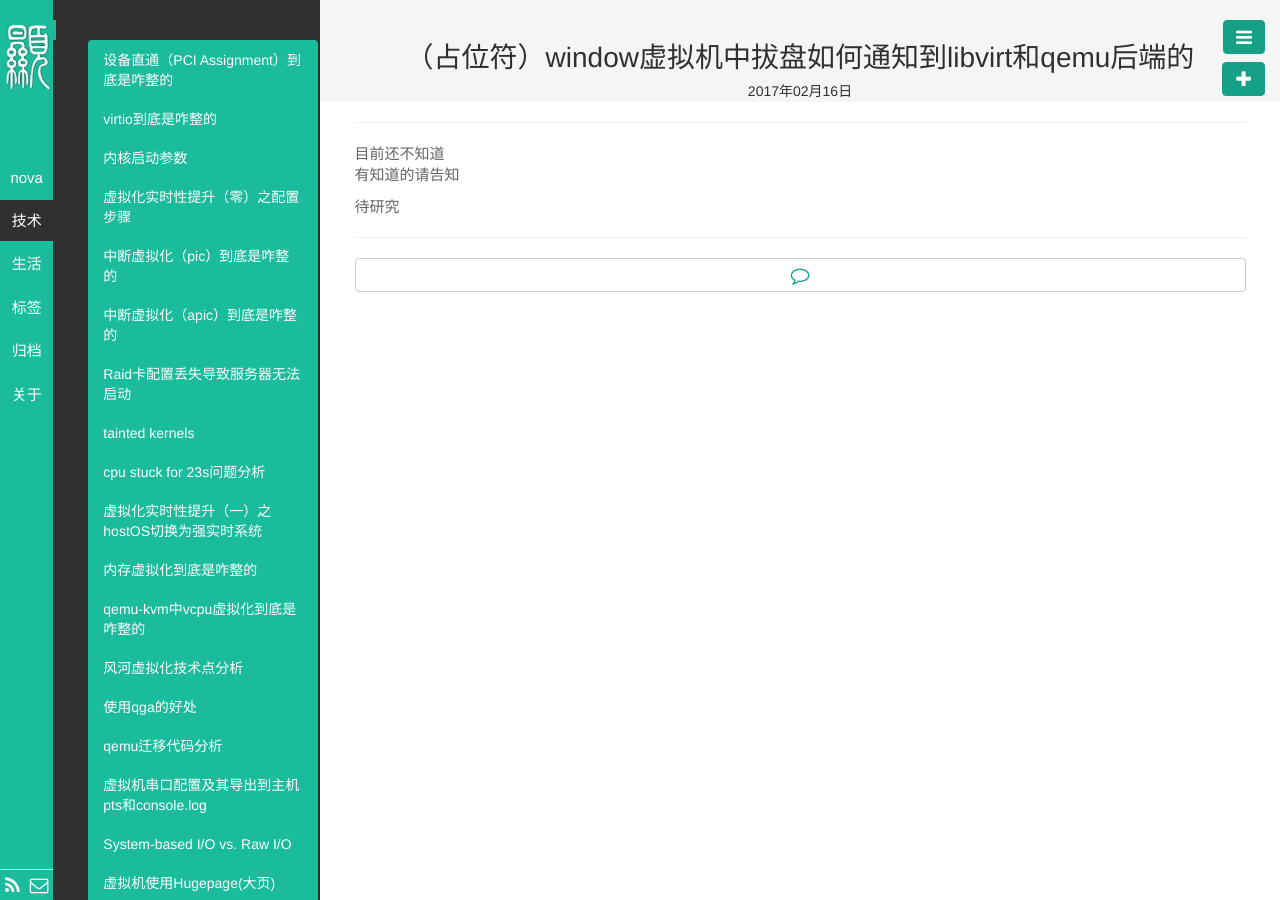
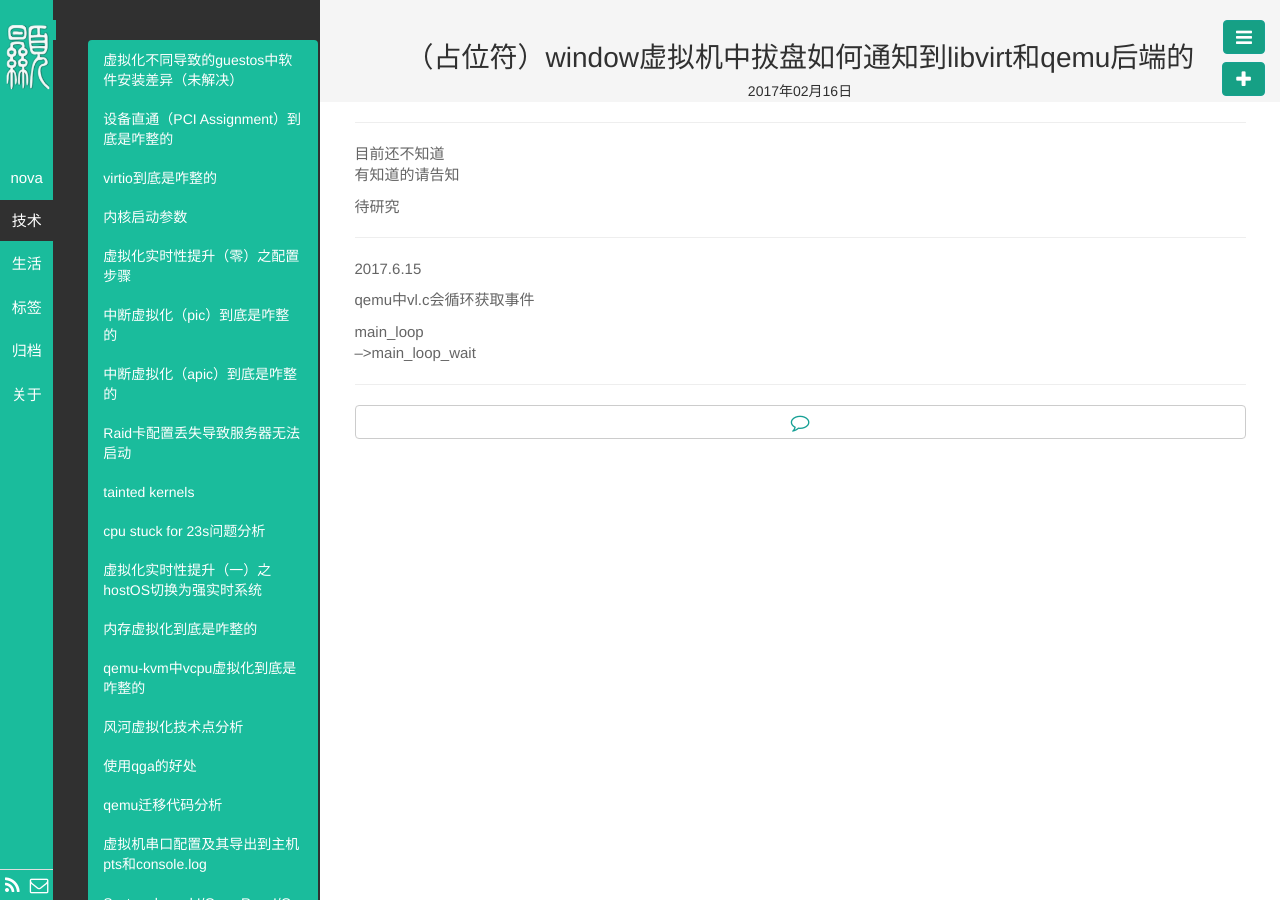
Before and after one commit to byHAN/byhan.github.io, a Jekyll site: the page built from _posts/技术/2017-02-16-guest event to libivrt.md, in a window 1280 px wide. Built offline with Jekyll 4.4.1, drawn with Linux system fonts in a browser that asks for light colours; some of the changed lines change nothing that is shown; some of the changed text lies outside the part shown.

Commit message:
Signed-off-by: byhan <10821712@qq.com>

```diff
--- a/_posts/技术/2017-02-16-guest event to libivrt.md
+++ b/_posts/技术/2017-02-16-guest event to libivrt.md
@@ -12,3 +12,12 @@
 
 
 待研究
+
+
+----------
+2017.6.15
+
+qemu中vl.c会循环获取事件
+
+main_loop
+-->main_loop_wait
--- /dev/null
+++ b/_posts/技术/2017-06-15-ocr.md
@@ -0,0 +1,64 @@
+---
+layout: post
+title: 虚拟化不同导致的guestos中软件安装差异（未解决）
+category: 技术
+tags: 虚拟化
+keywords: vmware,kvm,qemu,xen,ocr
+description:
+---
+
+## 背景 ##
+
+相同的guestos上安装相同的软件
+（guestos都是win7-64同一个iso镜像，在上面安装ABBYY_SDK_2  ）
+在qemu-kvm和vmware上表现不同
+（在qemu-kvm中安装会失败，在vmware中安装会成功）
+失败情况如下：
+![](http://i.imgur.com/XBhTtQC.png)
+
+## 一句话总结 ##
+
+按理说os应该屏蔽掉了硬件的差异
+为什么不同的虚拟化会导致软件安装的不同呢，百思不得其解
+**（未解决）**
+有知道的或者能够提供思路者，请不吝赐教
+
+## 处理策略 ##
+
+由于在物理机和vmware上都可以
+这是licnese模块出的问题
+首先怀疑是license获取硬件设备导致的问题
+
+我们试验了openstack中多种设备模拟
+重换了主板模拟piix和q35
+磁盘condrive试验了ide,scsi，virtio
+网卡试验了默认和e1000
+显卡试验了cirrus和qxl
+（以上均失败）
+
+然后怀疑是不同虚拟化指令集不同，因此设置cpu为host-passthrough，失败
+
+试验了不同的虚拟化，xen,hyper-v,virtualbox４,５均不行
+虚拟化环境试验只有vmware是可以
+他们官网的有个虚拟化支持列表：
+http://knowledgebase.abbyy.com/article/403
+（官网说支持virtualbox3,4，特地下载了4.0.0，验证失败）
+
+然后从vmeware中将虚拟机的vmdk下载到本地
+将vmdk转化为qcow2，在qemu+kvm上验证，失败
+将vmdk直接在virtualbox中试验，失败
+
+
+----------
+
+外部设备能试验的，都试了
+进入虚拟机内部尝试解决
+尝试的软件的兼容性修改，失败
+参照网上c0000005错误进行修复，失败
+
+
+
+
+
+另外，也有可能和序列号有关
+http://knowledgebase.abbyy.com/article/1533
```
